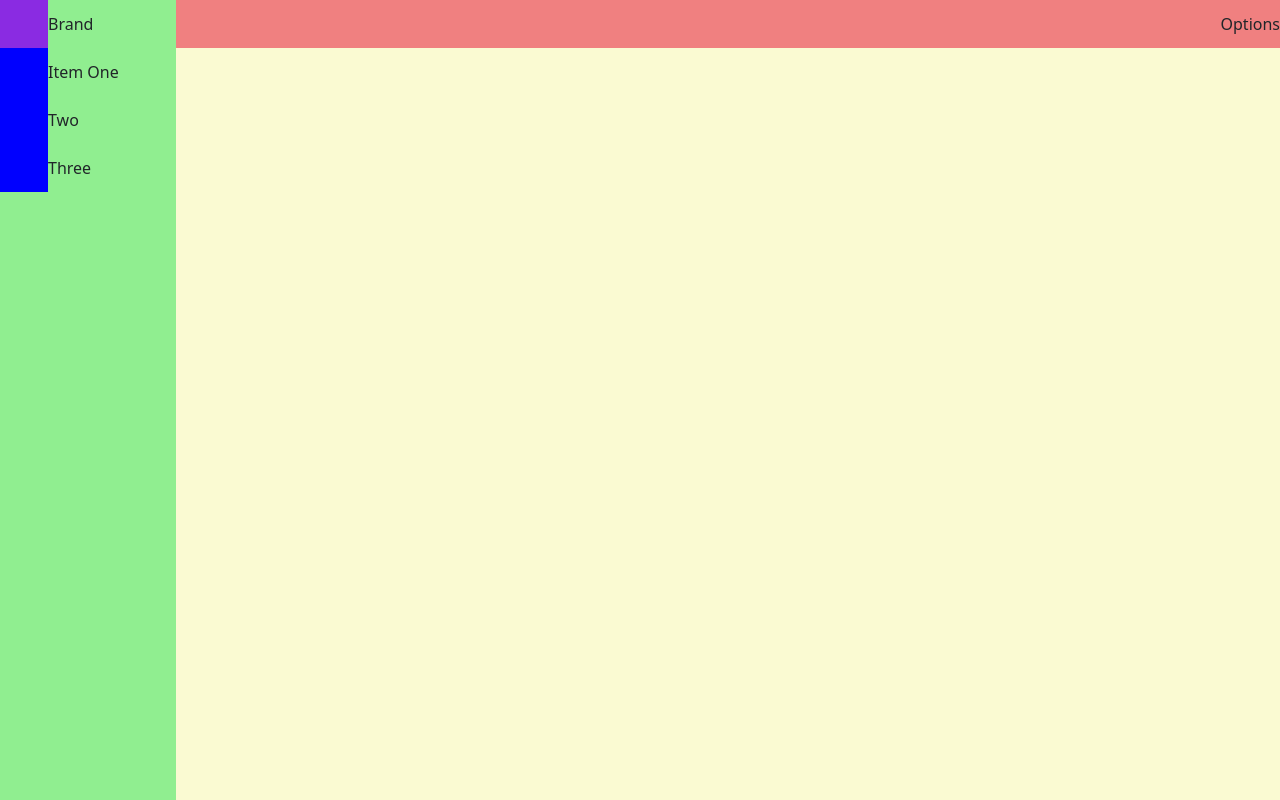
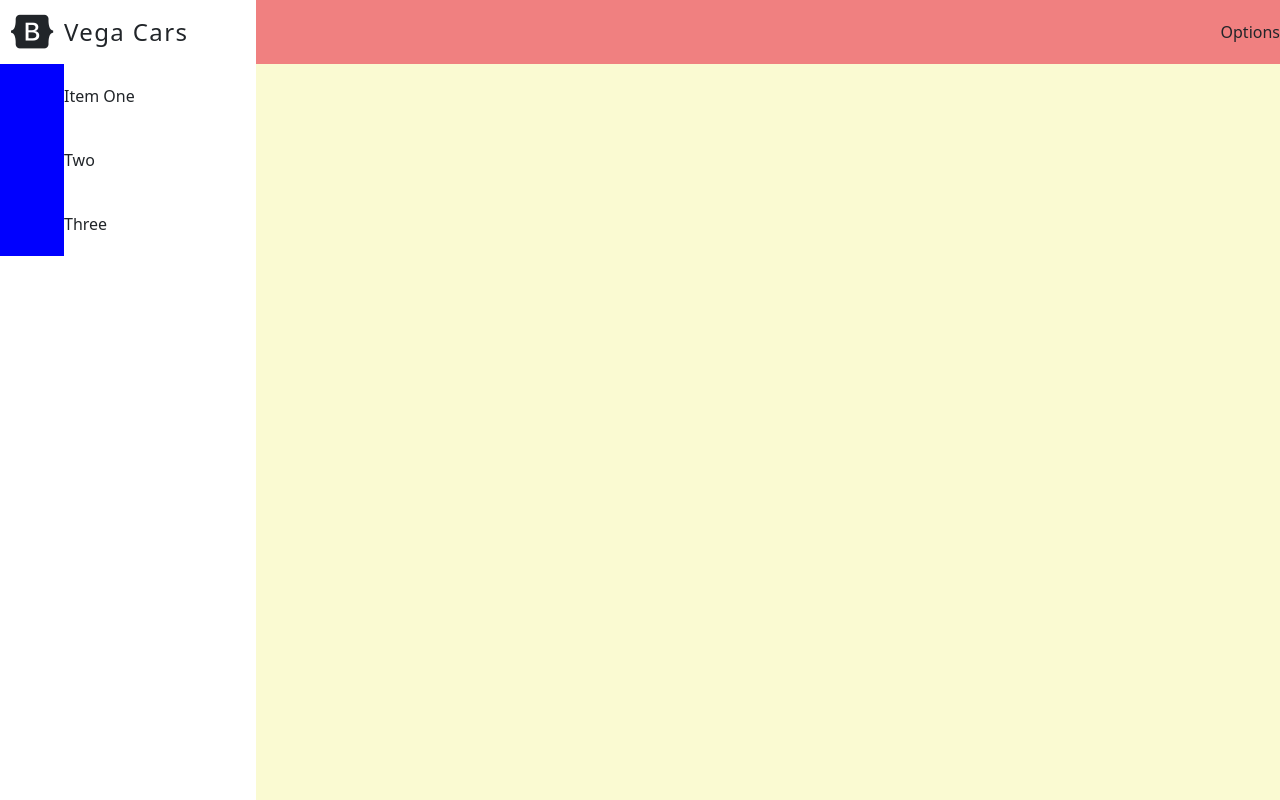
Before and after one commit to perezite/work.trainings.web, a plain HTML site: page Dashboard/Dashboard1/index.html in a window 1280 px wide. Drawn offline with nearby package versions, Linux system fonts and the light colour scheme.

Commit message:
layout wip

```diff
--- a/Dashboard/Dashboard1/index.html
+++ b/Dashboard/Dashboard1/index.html
@@ -1,18 +1,24 @@
 <!doctype html>
 <html lang="en">
+
 <head>
   <meta charset="utf-8">
   <meta name="viewport" content="width=device-width, initial-scale=1">
   <title>Bootstrap demo</title>
-    <link href="https://cdn.jsdelivr.net/npm/bootstrap@5.3.0-alpha1/dist/css/bootstrap.min.css" rel="stylesheet" integrity="sha384-GLhlTQ8iRABdZLl6O3oVMWSktQOp6b7In1Zl3/Jr59b6EGGoI1aFkw7cmDA6j6gD" crossorigin="anonymous">
-    <link rel="stylesheet" href="styles.css"/>
+  <link href="https://cdn.jsdelivr.net/npm/bootstrap@5.3.0-alpha1/dist/css/bootstrap.min.css" rel="stylesheet"
+    integrity="sha384-GLhlTQ8iRABdZLl6O3oVMWSktQOp6b7In1Zl3/Jr59b6EGGoI1aFkw7cmDA6j6gD" crossorigin="anonymous">
+  <link rel="stylesheet" href="https://cdnjs.cloudflare.com/ajax/libs/font-awesome/6.2.1/css/all.min.css" />
+  <link rel="stylesheet" href="styles.css" />
 </head>
+
 <body>
   <div class="page">
     <nav class="side-nav">
       <div class="side-nav-header">
-          <div class="brand-symbol"></div>
-          <div class="brand-title">Brand</div>
+        <div class="brand-symbol">
+          <i class="fa-brands fa-bootstrap"></i>
+        </div>
+        <div class="brand-title fs-4">Vega Cars</div>
         <div class="side-nav-close-toggle">&lt;</div>
       </div>
       <ul class="nav-list">
@@ -41,7 +47,10 @@
       </div>
     </div>
   </div>
-    <script src="https://cdn.jsdelivr.net/npm/bootstrap@5.3.0-alpha1/dist/js/bootstrap.bundle.min.js" integrity="sha384-w76AqPfDkMBDXo30jS1Sgez6pr3x5MlQ1ZAGC+nuZB+EYdgRZgiwxhTBTkF7CXvN" crossorigin="anonymous"></script>
+  <script src="https://cdn.jsdelivr.net/npm/bootstrap@5.3.0-alpha1/dist/js/bootstrap.bundle.min.js"
+    integrity="sha384-w76AqPfDkMBDXo30jS1Sgez6pr3x5MlQ1ZAGC+nuZB+EYdgRZgiwxhTBTkF7CXvN"
+    crossorigin="anonymous"></script>
   <script src="scripts.js"></script>
 </body>
+
 </html>
--- a/Dashboard/Dashboard1/styles.css
+++ b/Dashboard/Dashboard1/styles.css
@@ -5,15 +5,16 @@
 
 .side-nav {
     width: 0;
-    background-color: lightgreen;
     height: 100vh;
     transition: all 400ms;
+    white-space: nowrap;
+    background-color: white;
 }
 
 .side-nav.toggled {
     display: block;
     position: fixed;
-    width: 11rem;
+    width: 16rem;
 }
 
 .side-nav-header {
@@ -23,10 +24,18 @@
 }
 
 .brand-symbol {
-    width: 3rem;
-    min-width: 3rem;
-    height: 3rem;
-    background-color: blueviolet;
+    display: flex;
+    justify-content: center;
+    align-items: center;
+    width: 4rem;
+    min-width: 4rem;
+    height: 4rem;
+    font-size: 2.4rem;
+}
+
+.brand-title {
+    /* font-weight: bold; */
+    letter-spacing: 0.1ch;
 }
 
 .side-nav-close-toggle {
@@ -37,7 +46,6 @@
     display: flex;
     flex-direction: column;
     list-style: none;
-    white-space: nowrap;
     padding: 0;
     margin: 0;
 }
@@ -48,9 +56,9 @@
 }
 
 .nav-symbol {
-    width: 3rem;
-    min-width: 3rem;
-    height: 3rem;
+    width: 4rem;
+    min-width: 4rem;
+    height: 4rem;
     background-color: blue;
 }
 
@@ -64,7 +72,7 @@
 .tool-bar {
     display: flex;
     align-items: center;
-    height: 3rem;
+    height: 4rem;
     background-color: lightcoral;
 }
 
@@ -86,18 +94,18 @@
     .side-nav {
         display: block;
         position: static;
-        width: 3rem;
+        width: 4rem;
     }
 
     .side-nav.toggled {
         display: block;
         position: static;
-        width: 11rem;
+        width: 16rem;
     }
 
     .side-nav:not(.toggled):hover {
         position: fixed;
-        width: 11rem;
+        width: 16rem;
     }
 
     .side-nav-close-toggle {
```
Also changed, not shown: Dashboard/Dashboard1/experiment1/index.html (+7 -0 lines). Lines whose indentation alone changed are shown as unchanged.
